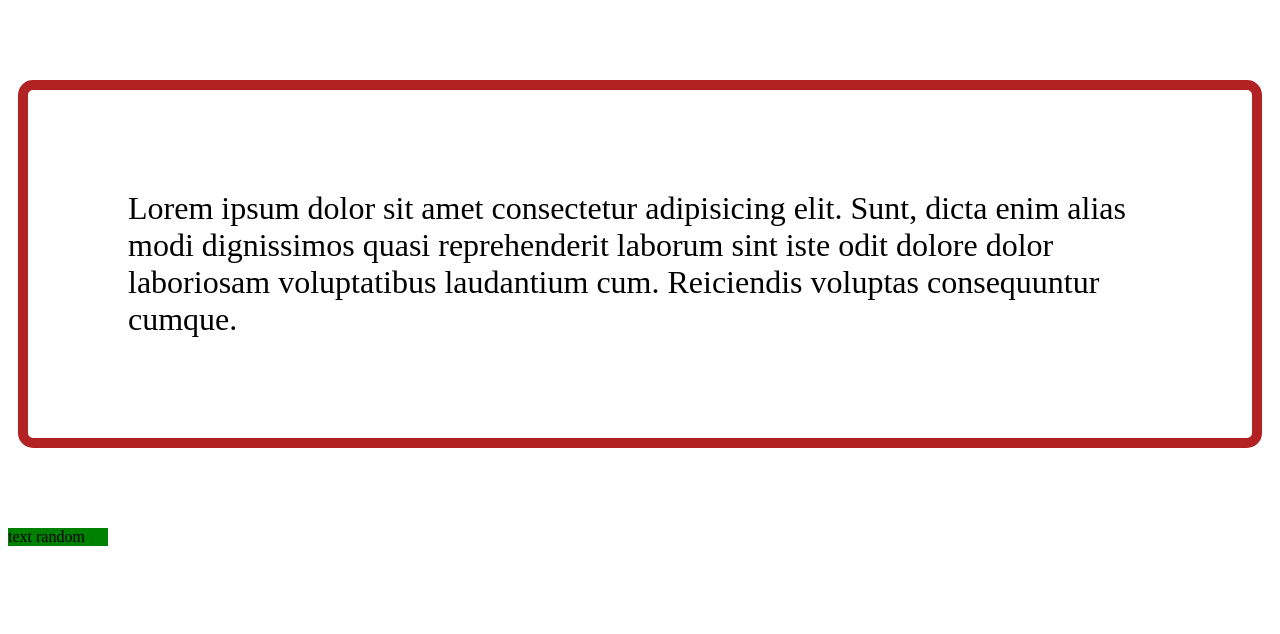
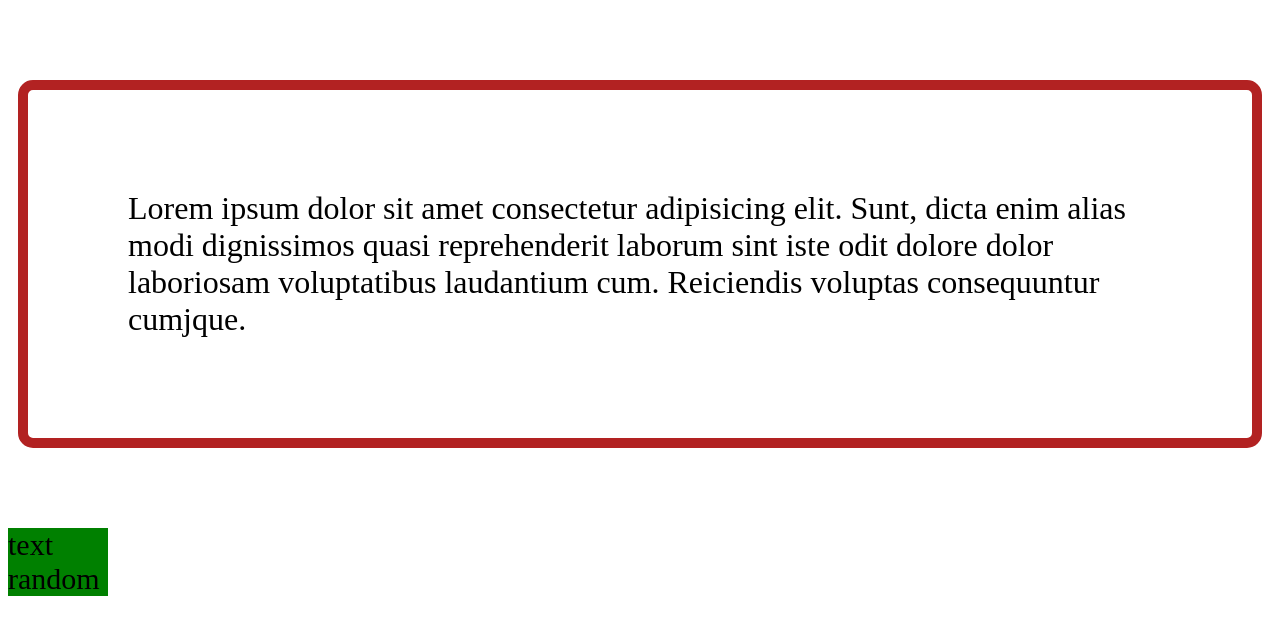
Before and after one commit to doubledude773/16.11.22.css, a plain HTML site: page index.html in a window 1280 px wide. Drawn offline with Linux system fonts and the light colour scheme.

Commit message:
fontsize

```diff
--- a/index.html
+++ b/index.html
@@ -23,6 +23,8 @@
             padding: 50px;
             margin: 50px;
             border: 20px solid orange;
+
+
         }
     </style>
 </head>
@@ -30,8 +32,8 @@
 <body>
     <div class="divmargin">Lorem ipsum dolor sit amet consectetur adipisicing elit. Sunt, dicta enim alias modi
         dignissimos quasi reprehenderit laborum sint iste odit dolore dolor laboriosam voluptatibus laudantium cum.
-        Reiciendis voluptas consequuntur cumque.</div>
-    <div style="background-color: green; width: 100px;">text random</div>
+        Reiciendis voluptas consequuntur cumjque.</div>
+    <div style="background-color: green; width: 100px;font-size: 30px;">text random</div>
 
 </body>
 
```
